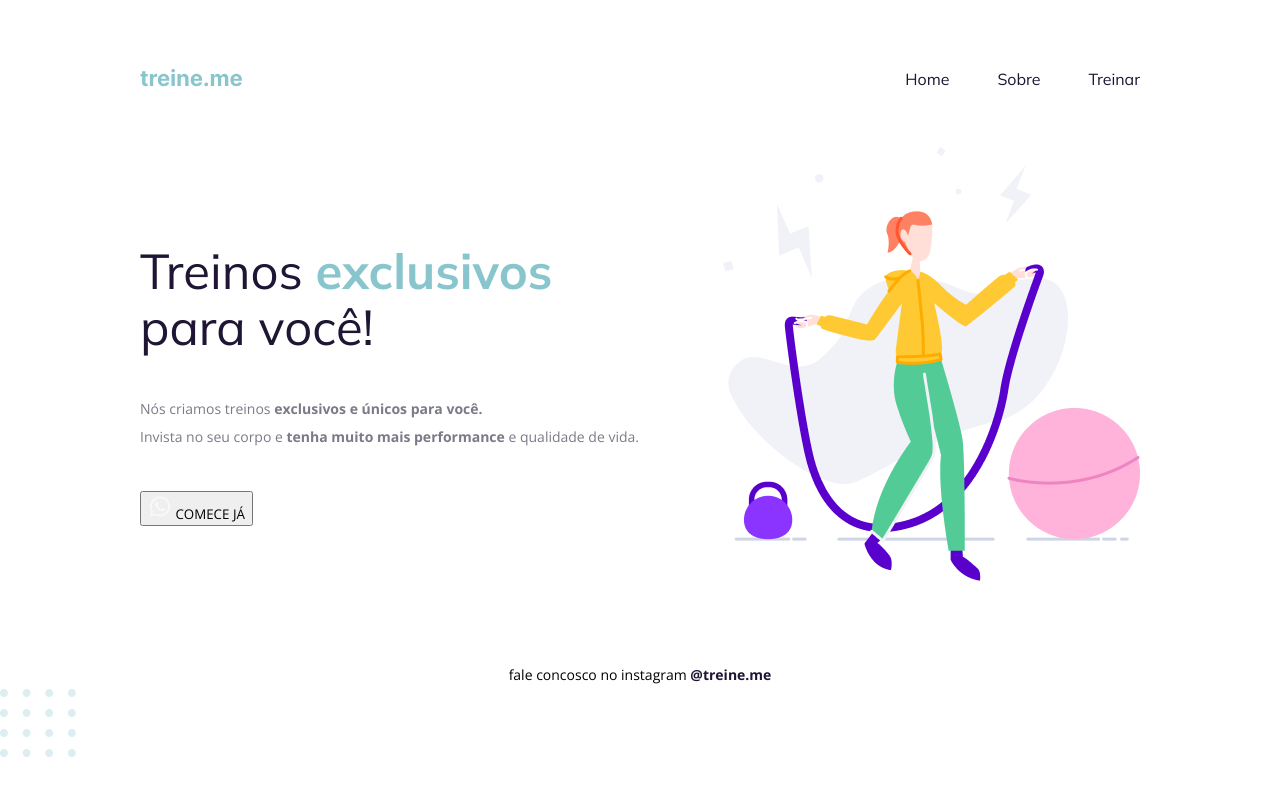
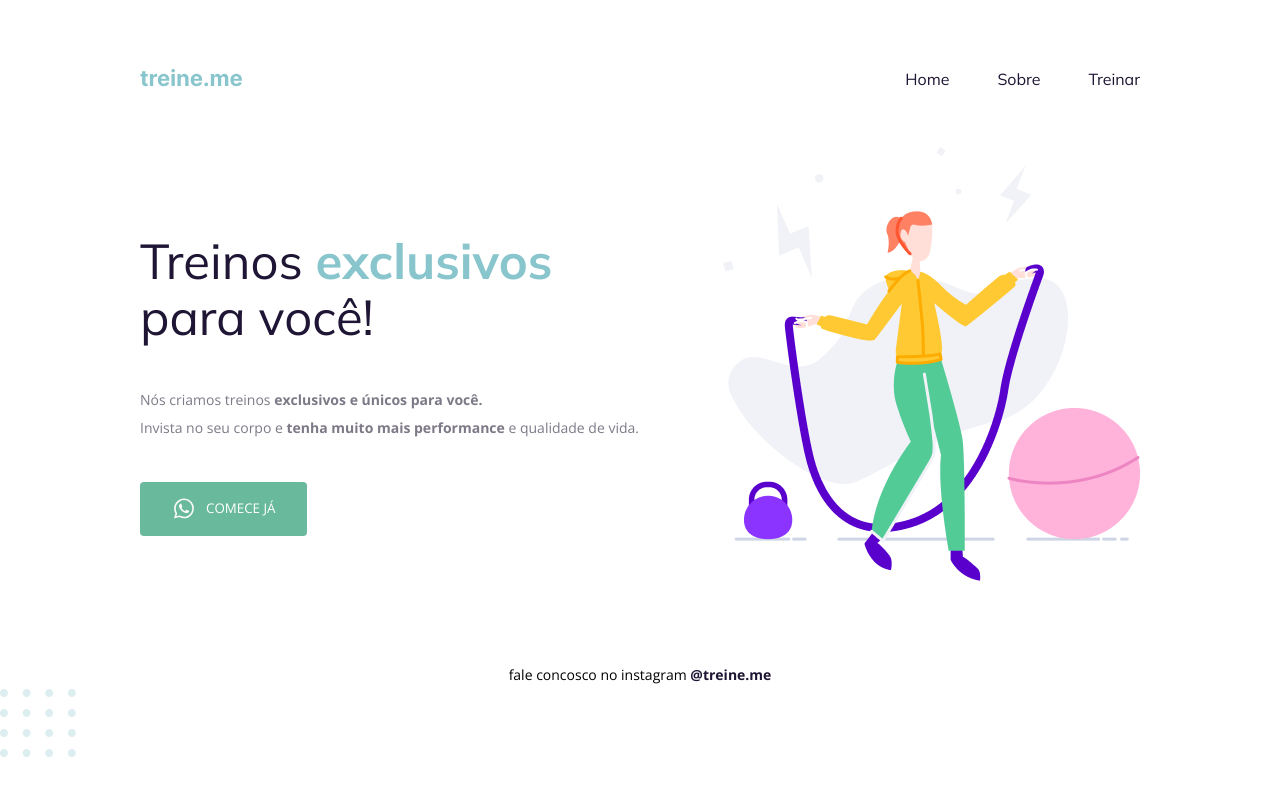
Before and after one commit to CamilaSRocha/Projeto-Treine-Me, a plain HTML site: page index.html in a window 1280 px wide. Drawn offline with nearby package versions, Linux system fonts and the light colour scheme.

Commit message:
Configurando o botão do whatsapp

```diff
--- a/style.css
+++ b/style.css
@@ -66,8 +66,25 @@ section p {
 }
 
 button {
+    color: white;
     text-transform: uppercase;
     font-family: 'Open Sans', sans-serif;
+
+    background: #69B99D;
+    border: none;
+    border-radius: 4px;
+    padding: 14px 32px 15px;
+
+    display: flex;
+    justify-content: center;
+    align-items: center;
+    gap: 10px;
+
+    cursor: pointer;
+}
+
+button:hover {
+    background: #4ea788;
 }
 
 footer {
@@ -79,5 +96,4 @@ footer {
 
 footer a {
     font-weight: bold;
-
 }
```
